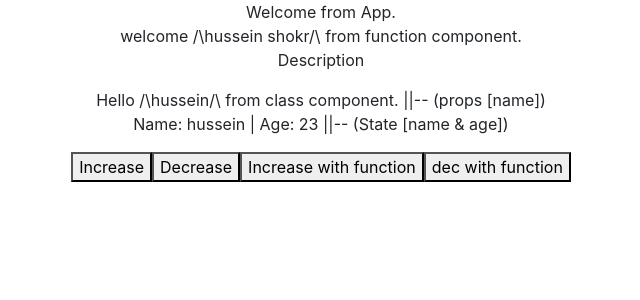
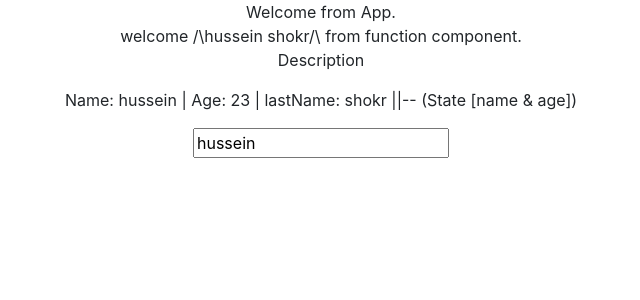
Before and after one commit to shokrshokr/react-step-by-step, a React (Create React App) app: page / in a window 1280 px wide. Shown: the top 300 px of the page, without its empty margins (319-959 px from the left). Built offline with nearby package versions, Linux system fonts and the light colour scheme.

Commit message:
005 commit

```diff
--- a/src/components/Hello.js
+++ b/src/components/Hello.js
@@ -37,26 +37,52 @@ class Hello extends Component{
         this.setState({age: this.state.age - 1});
     }
 /**End // method four */
+/** Event onChange-updateName */
+    updateName(event){
+        //console.log(event.target.value)
+        const newName = event.target.value;
+        this.setState({
+            /** method one *//*
+                user:{
+                    name: newName,
+                    lastName: this.state.user.lastName
+                }
+            *//** End // method one */
+            /** method tow */
+            //bye5od lstate user metel ma heye byerja3 bi 8ayer li badna n8ayro
+                user:{
+                    ...this.state.user,
+                    name: newName
+                }
+            /** End // method tow */
+        });
+    }
+/** End // Event onChange-updateName */
     render(){
         return (
             <div>
-                Hello /\
-                {this.props.name}
-                /\ from class component. ||-- (props [name])
-
-                <p>Name: {this.state.user.name} | Age: {this.state.age} ||-- (State [name & age])</p>
-            {/**method one */}
+                {/*
+                    Hello /\
+                    {this.props.name}
+                    /\ from class component. ||-- (props [name])
+                */}
+                <p>Name: {this.state.user.name} | Age: {this.state.age} | lastName: {this.state.user.lastName} ||-- (State [name & age])</p>
+            {/**method one /}
                 <button onClick={()=>{this.setState({age: this.state.age + 1})}}>Increase</button>
-            {/** End // method one */}
-            {/**method tow */}
+            {/** End // method one /}
+            {/**method tow /}
                 <button onClick={this.decrement}>Decrease</button>
-            {/**End // method two */}
-            {/**method there */}
+            {/**End // method two /}
+            {/**method there /}
                 <button onClick={this.increase.bind(this)}>Increase with function</button>
-            {/**End // method there */}
-            {/**method four */}
+            {/**End // method there /}
+            {/**method four /}
                 <button onClick={this.dec}>dec with function</button>
-            {/**End // method four */}
+            {/**End // method four /}
+            <br />
+            {/** Event onChange */}
+                <input type="text" value={this.state.user.name} onChange={this.updateName.bind(this)} />
+            {/** End // Event onChange */}
             </div>
         )
     }
```
